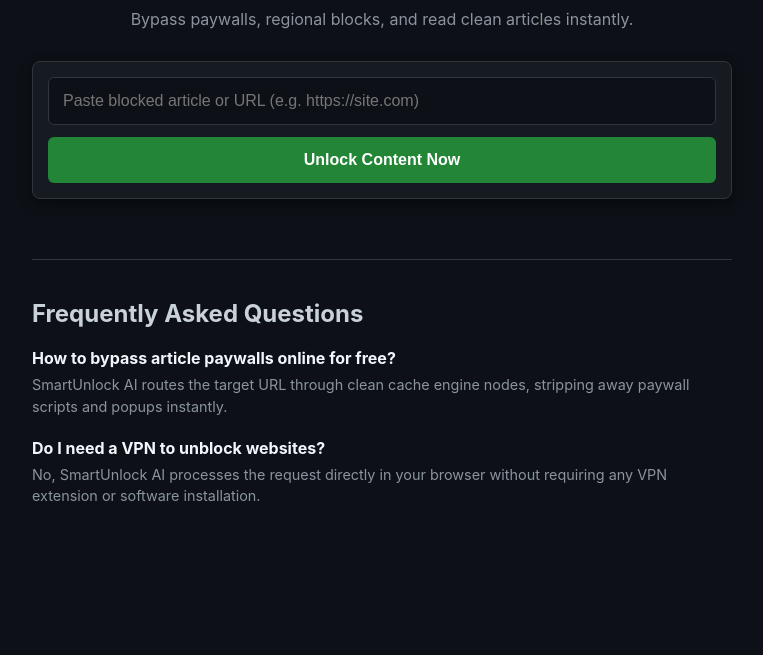
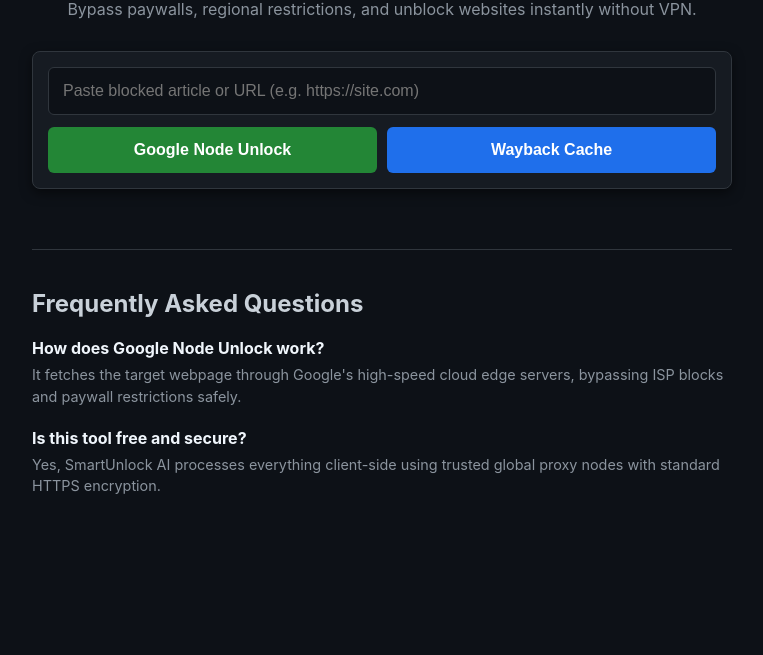
Before and after one commit to LWK-hacker/smartunlock-ai, a plain HTML site: page index.html in a window 1280 px wide. Shown: the part 145-800 px from the top of the page, without its empty margins (258-1021 px from the left). Drawn offline with Linux system fonts and the light colour scheme.

Commit message:
Update index.html

```diff
--- a/index.html
+++ b/index.html
@@ -3,7 +3,7 @@
 <head>
     <meta charset="UTF-8">
     <meta name="viewport" content="width=device-width, initial-scale=1.0">
-    <title>SmartUnlock AI - Fast Web & Article Unlocker</title>
+    <title>SmartUnlock AI - Fast Web & Article Proxy</title>
     <style>
         :root {
             --bg-color: #0d1117;
@@ -24,7 +24,7 @@
         .container {
             max-width: 700px;
             width: 100%;
-            margin-top: 50px;
+            margin-top: 40px;
             text-align: center;
         }
         h1 { color: #58a6ff; font-size: 2.2rem; margin-bottom: 10px; }
@@ -48,7 +48,12 @@
             border-radius: 6px;
             outline: none;
         }
+        .btn-group {
+            display: flex;
+            gap: 10px;
+        }
         button {
+            flex: 1;
             background-color: var(--accent);
             color: white;
             border: none;
@@ -60,6 +65,10 @@
             transition: 0.2s;
         }
         button:hover { background-color: #2ea043; }
+        .alt-btn {
+            background-color: #1f6feb;
+        }
+        .alt-btn:hover { background-color: #388bfd; }
         .faq-section {
             margin-top: 60px;
             text-align: left;
@@ -75,28 +84,31 @@
 
 <div class="container">
     <h1>SmartUnlock AI</h1>
-    <p>Bypass paywalls, regional blocks, and read clean articles instantly.</p>
+    <p>Bypass paywalls, regional restrictions, and unblock websites instantly without VPN.</p>
 
     <div class="search-box">
         <input type="url" id="targetUrl" placeholder="Paste blocked article or URL (e.g. https://site.com)" required>
-        <button onclick="processBypass()">Unlock Content Now</button>
+        <div class="btn-group">
+            <button onclick="processBypass('google')">Google Node Unlock</button>
+            <button onclick="processBypass('wayback')" class="alt-btn">Wayback Cache</button>
+        </div>
     </div>
 
     <div class="faq-section">
         <h2>Frequently Asked Questions</h2>
         <div class="faq-item">
-            <h3>How to bypass article paywalls online for free?</h3>
-            <p>SmartUnlock AI routes the target URL through clean cache engine nodes, stripping away paywall scripts and popups instantly.</p>
+            <h3>How does Google Node Unlock work?</h3>
+            <p>It fetches the target webpage through Google's high-speed cloud edge servers, bypassing ISP blocks and paywall restrictions safely.</p>
         </div>
         <div class="faq-item">
-            <h3>Do I need a VPN to unblock websites?</h3>
-            <p>No, SmartUnlock AI processes the request directly in your browser without requiring any VPN extension or software installation.</p>
+            <h3>Is this tool free and secure?</h3>
+            <p>Yes, SmartUnlock AI processes everything client-side using trusted global proxy nodes with standard HTTPS encryption.</p>
         </div>
     </div>
 </div>
 
 <script>
-    function processBypass() {
+    function processBypass(type) {
         let url = document.getElementById('targetUrl').value.trim();
         if(!url) return alert('Please enter a valid website URL');
 
@@ -104,11 +116,19 @@
             url = 'https://' + url;
         }
 
-        // 1. Adsterra Direct Link Integration (Jab Adsterra link mil jaye toh '//' hata kar link daal dena)
+        // 1. Adsterra Direct Link Integration
         // window.open('YOUR_ADSTERRA_DIRECT_LINK', '_blank');
 
-        // 2. SSL-Secure Bypass Node (Archive Engine)
-        const proxyUrl = 'https://archive.ph/latest/' + url;
+        let proxyUrl = '';
+        if(type === 'google') {
+            // Google Translate Web Proxy Node (Never Blocked in PK / Worldwide)
+            const cleanUrl = url.replace(/^https?:\/\//, '');
+            proxyUrl = 'https://translate.google.com/translate?sl=auto&tl=en&u=' + encodeURIComponent(url);
+        } else {
+            // Wayback Web Cache Engine
+            proxyUrl = 'https://web.archive.org/web/2/' + url;
+        }
+
         window.location.href = proxyUrl;
     }
 </script>
```
